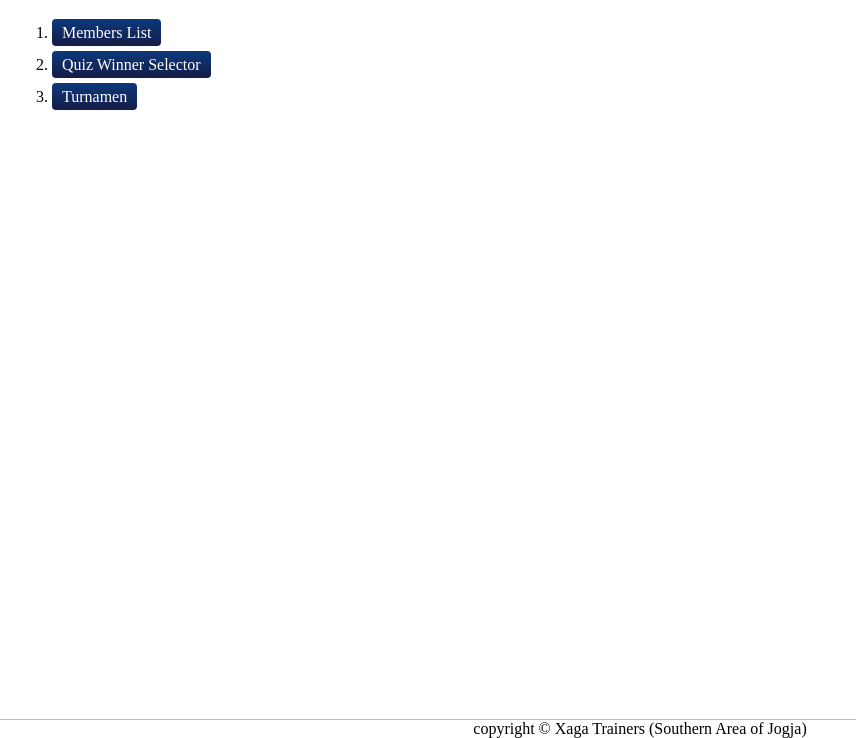
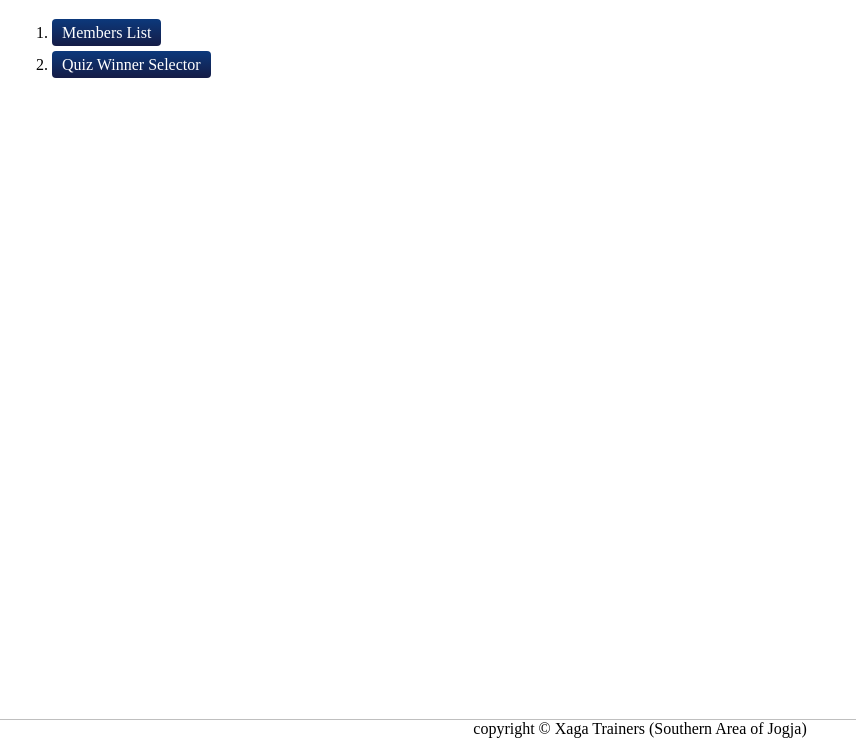
Before and after one commit to reikunsan/pogo, a plain HTML site: page index.html in a window 1280 px wide. Shown: the part 62-800 px from the top of the page, without its empty margins (0-856 px from the left). Drawn offline with Linux system fonts and the light colour scheme.

Commit message:
Update index.html

```diff
--- a/index.html
+++ b/index.html
@@ -16,7 +16,7 @@
 			<ol>
 				<li><a class="tombol" href="anggota.html">Members List</a></li>
 				<li><a class="tombol" href="kuis.html">Quiz Winner Selector</a></li>
-				<li><a class="tombol" href="turnamen/">Turnamen</a></li>
+				<!--<li><a class="tombol" href="turnamen/">Turnamen</a></li>-->
 			</ol>
 		</div>
 	</div>
```
